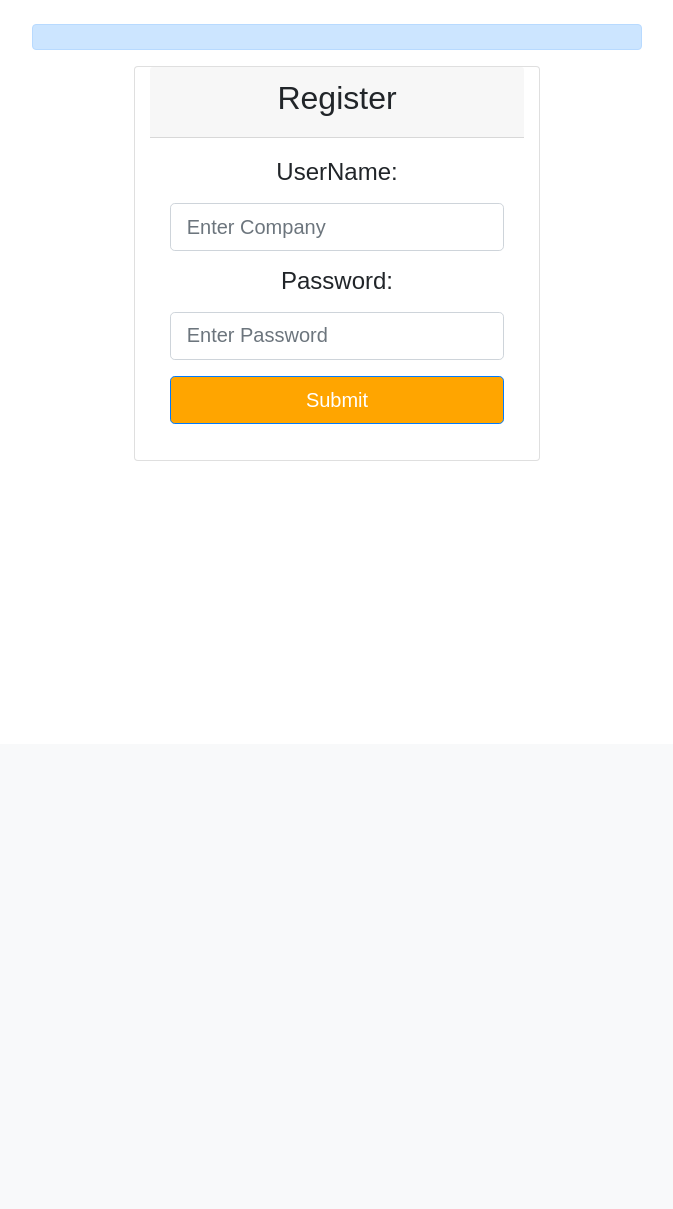
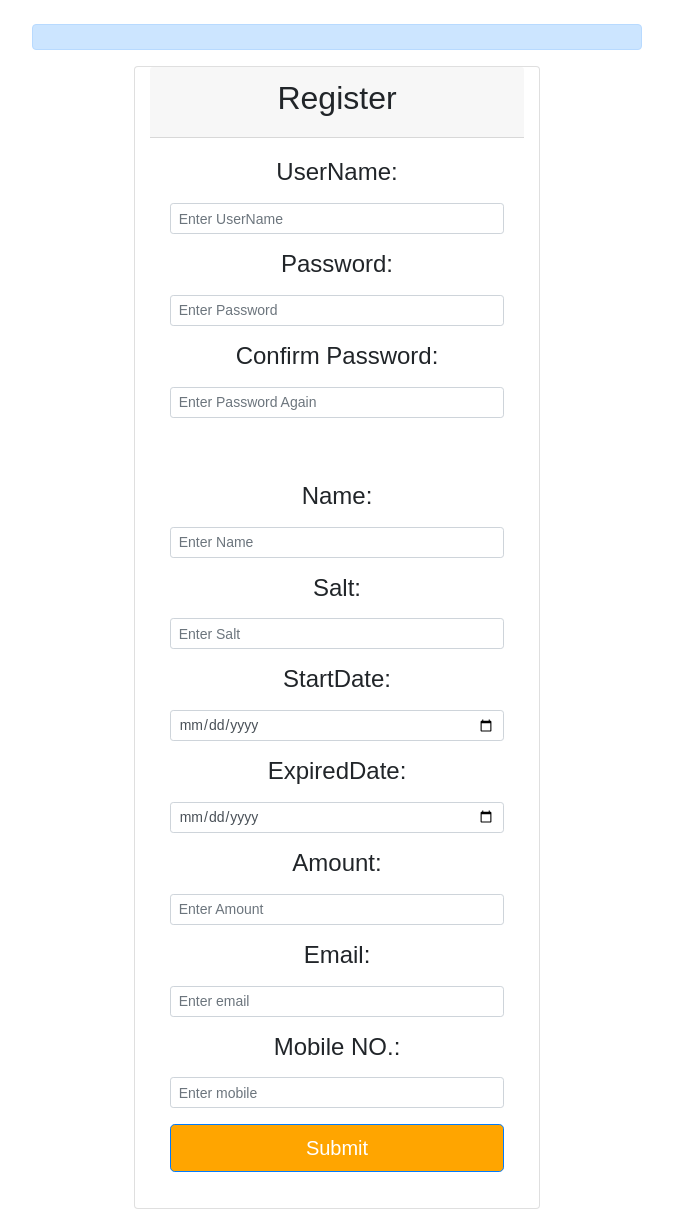
Before and after one commit to arijitossrndc/Client-Autheniticate-Sign-O, a Django app: page /visitor/register in a window 1280 px wide. Shown: the part 56-1265 px from the top of the page, without its empty margins (303-976 px from the left). Before the commit the page ends 517 px from the top, so only its background shows below. Run offline with Django 3.2, Linux system fonts and the light colour scheme; some libraries are stand-ins or nearby versions.

Commit message:
initial commit

```diff
--- a/templates/visitor/login_org.html
+++ b/templates/visitor/login_org.html
@@ -54,16 +54,45 @@
 	{% csrf_token %}
 	<div class="form-group">
 	<label><h4>UserName:</h4></label>
-	<input type="text" class="form-control form-control-lg" id="id_company" name="UserName" placeholder="Enter Company">
+	<input type="text" class="form-control form-control-sm" id="id_UserName" name="UserName" placeholder="Enter UserName">
 </div>
 <div class="form-group">
 	<label><h4>Password:</h4></label>
-	<input type="password" class="form-control form-control-lg" id="id_password" name="Password" placeholder="Enter Password">
+	<input type="password" class="form-control form-control-sm" id="id_Password" name="Password" placeholder="Enter Password">
 </div>
-<!--<div class="form-group">
+<div class="form-group">
 	<label><h4>Confirm Password:</h4></label>
-	<input type="password" class="form-control form-control-lg" id="id_confirm_password" name="confirm_password" placeholder="Enter Password Again"><br><br>-->
-	<button type="submit" class="btn btn-lg btn-primary col-sm-12" style="background-color: orange;">Submit</button>
+	<input type="password" class="form-control form-control-sm" id="id_confirm_password" name="confirm_password" placeholder="Enter Password Again"><br><br></div>
+	<div class="form-group">
+	<label><h4>Name:</h4></label>
+	<input type="text" class="form-control form-control-sm" id="id_Name" name="Name" placeholder="Enter Name">
+</div>
+<div class="form-group">
+	<label><h4>Salt:</h4></label>
+	<input type="text" class="form-control form-control-sm" id="id_Salt" name="Salt" placeholder="Enter Salt">
+</div>
+
+<div class="form-group">
+	<label><h4>StartDate:</h4></label>
+	<input type="date" class="form-control form-control-sm" id="id_Start_Date" name="StartDate" placeholder="Enter StartDate">
+</div>
+<div class="form-group">
+	<label><h4>ExpiredDate:</h4></label>
+	<input type="date" class="form-control form-control-sm" id="id_Expired_Date" name="ExpiredDate" placeholder="Enter ExpiredDate">
+</div>
+<div class="form-group">
+	<label><h4>Amount:</h4></label>
+	<input type="number" class="form-control form-control-sm" id="id_amount" name="Amount" placeholder="Enter Amount">
+</div>
+<div class="form-group">
+	<label><h4>Email:</h4></label>
+	<input type="email" class="form-control form-control-sm" id="id_email" name="Email" placeholder="Enter email">
+</div>
+<div class="form-group">
+	<label><h4>Mobile NO.:</h4></label>
+	<input type="text" class="form-control form-control-sm" id="id_mobile" name="MobileNo" placeholder="Enter mobile">
+</div>
+	<button type="submit" class="btn btn-lg btn-primary col-lg-12" style="background-color: orange;">Submit</button>
 </form>
 </div>
   </div>
--- a/visitor/views.py
+++ b/visitor/views.py
@@ -1,7 +1,7 @@
 
 from django.shortcuts import render, HttpResponseRedirect, redirect, HttpResponse
 from.models import UserRegistration
-from .forms import UserRegistrationForm
+from .forms import login_form_org
 
 
 
@@ -14,14 +14,32 @@ def register(request):
 
 def create(request):
 
-	form  =  UserRegistrationForm(request.POST)
+	if request.method == 'GET':
+
+		form = login_form_org()
+
+		return render(request,'visitor/login_org.html',{'form':form})
 
 	if request.method == 'POST':
+		form = login_form_org(request.POST)
+		if form.is_valid():
+			UserName = form.cleaned_data['UserName']
+			password = form.cleaned_data['Password']
+			confirm_password = form.cleaned_data['confirm_password']
+			if(password==confirm_password):
+				form.save()
+				form = login_form_org()
+				success = "Registered success"
+				context = {
+				'not':success,
+				'form':form
+				}
+			else:
+				form = login_form_org()
+				error = "password and confirm password doesnot not match"
+				context={
+				'not':error,
+				'form':form
+				}
 
-		if form.is_valid():
-
-			UserName = form.cleaned_data['UserName']
-			Password = form.cleaned_data['Password']
-			form.save()
-
-	return redirect('visitor/register')
+		return render(request,'visitor/login_org.html',context)
```
Also changed, not shown: visitor/forms.py (+4 -13 lines), visitor/models.py (+18 -16 lines), db.sqlite3, visitor/migrations/0002_userregistration_confirm_password.py (added), visitor/migrations/0003_auto_20190817_0040.py (added), visitor/migrations/0004_auto_20190817_0137.py (added).
